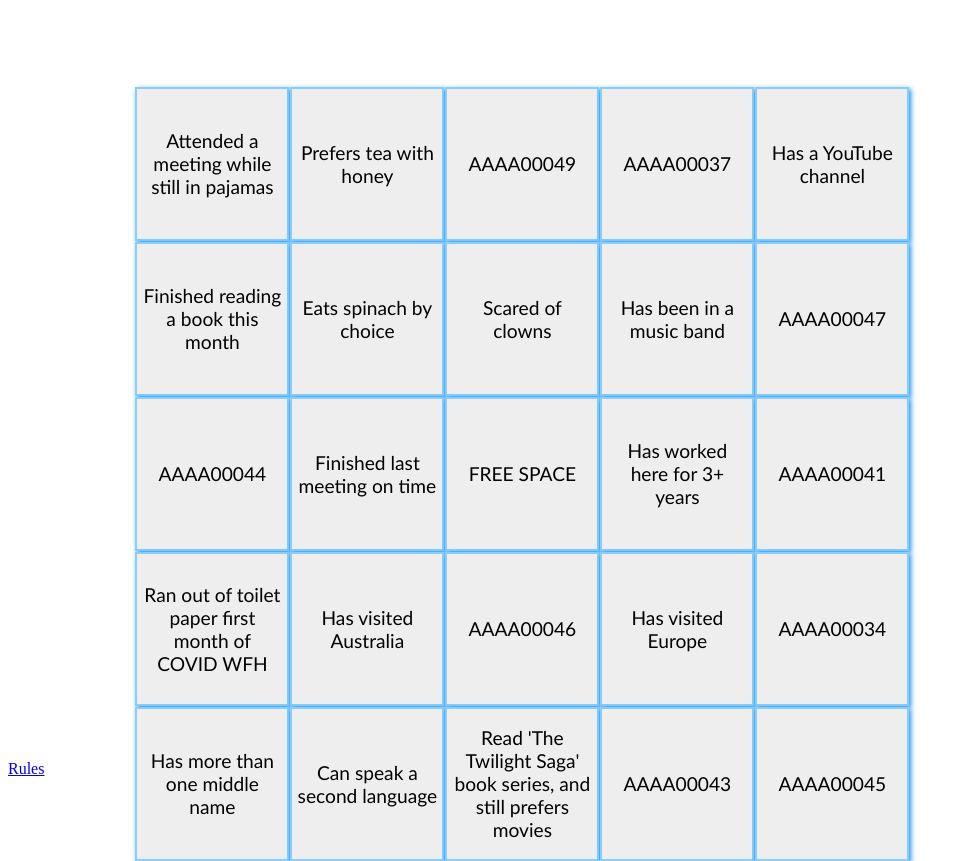
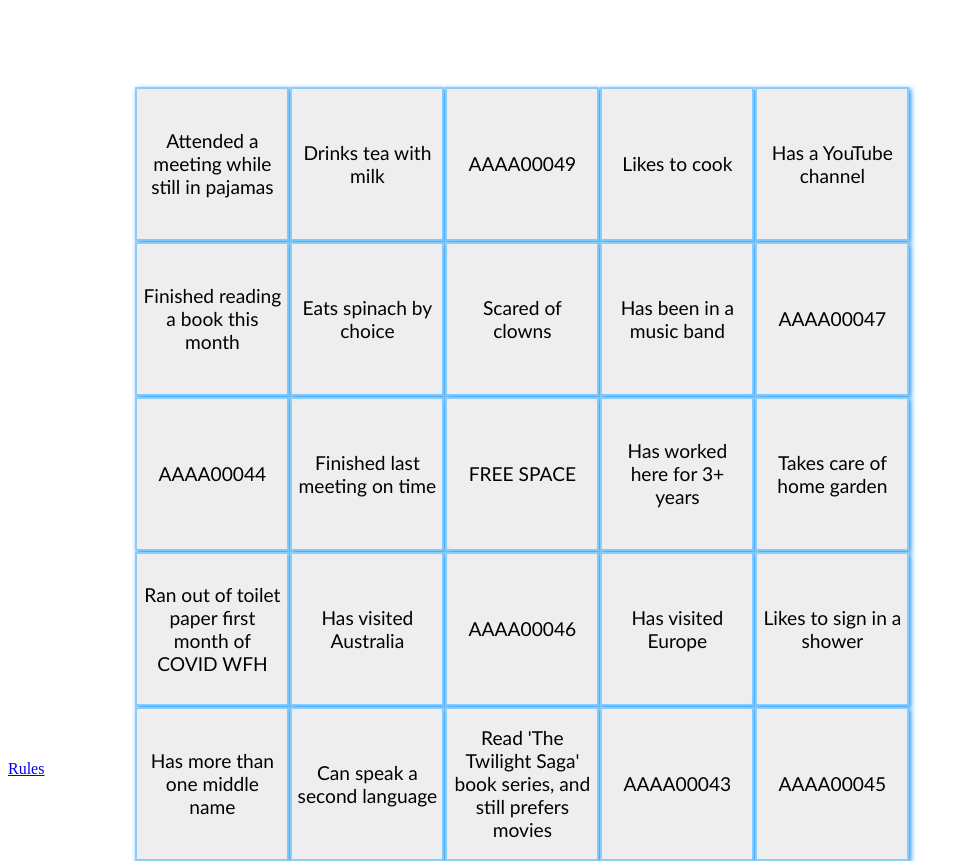
Before and after one commit to andriikhmelkov/zoombingo, a plain HTML site: page index.html in a window 1280 px wide. Shown: the whole page, without its empty margins (0-969 px from the left). Drawn offline with nearby package versions, Linux system fonts and the light colour scheme.

Commit message:
Add more questions; other trivial corrections

```diff
--- a/index.html
+++ b/index.html
@@ -45,7 +45,7 @@
                     "Mastered a musical instrument",
                     "Finished reading a book this month",
                     "Not following any sports",
-                    "Prefers tea with honey",
+                    "Drinks tea with milk",
                     "Liked finale of Game of Thrones",
                     "Ran out of toilet paper first month of COVID WFH",
                     "Worked in a restaurant while in college",
@@ -55,15 +55,15 @@
                     "Read 'The Twilight Saga' book series, and still prefers movies",
                     "Not yet learned how to swim",
                     "Never been outside of your home country",
-                    "AAAA00033",
-                    "AAAA00034",
-                    "AAAA00035",
-                    "AAAA00036",
-                    "AAAA00037",
-                    "AAAA00038",
-                    "AAAA00039",
-                    "AAAA00040",
-                    "AAAA00041",
+                    "Prefers Pepsi over Coke",
+                    "Likes to sign in a shower",
+                    "Been to Burning Man",
+                    "Grew up in the Bay Area",
+                    "Likes to cook",
+                    "Knows sign language",
+                    "Been to more than half of the States",
+                    "Been to more than 20 countries",
+                    "Takes care of home garden",
                     "AAAA00042",
                     "AAAA00043",
                     "AAAA00044",
@@ -73,7 +73,7 @@
                     "AAAA00048",
                     "AAAA00049",
                     "AAAA00050"
-                ] // get set of questions
+                ];
                 arr.sort(() => 0.5 - Math.random()); // randomize
                 let sliced = arr.slice(0, 24); // select 24 questions and assign to a new variable, as slice returns a copy of an array D'oh!
                 sliced.splice(12, 0, "FREE SPACE"); // add free cell into the middle square
```
Also changed, not shown: rules.html (+4 -2 lines).
